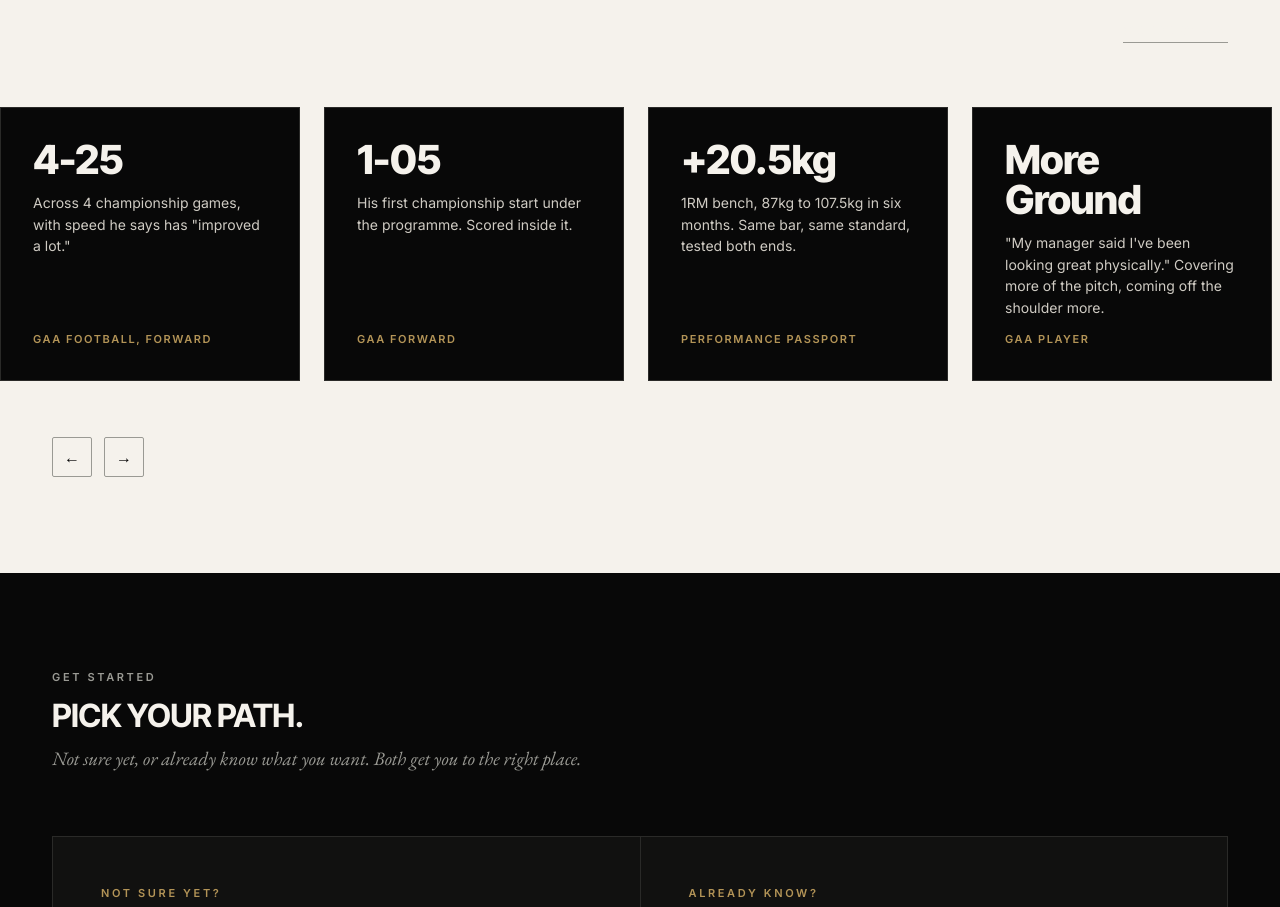
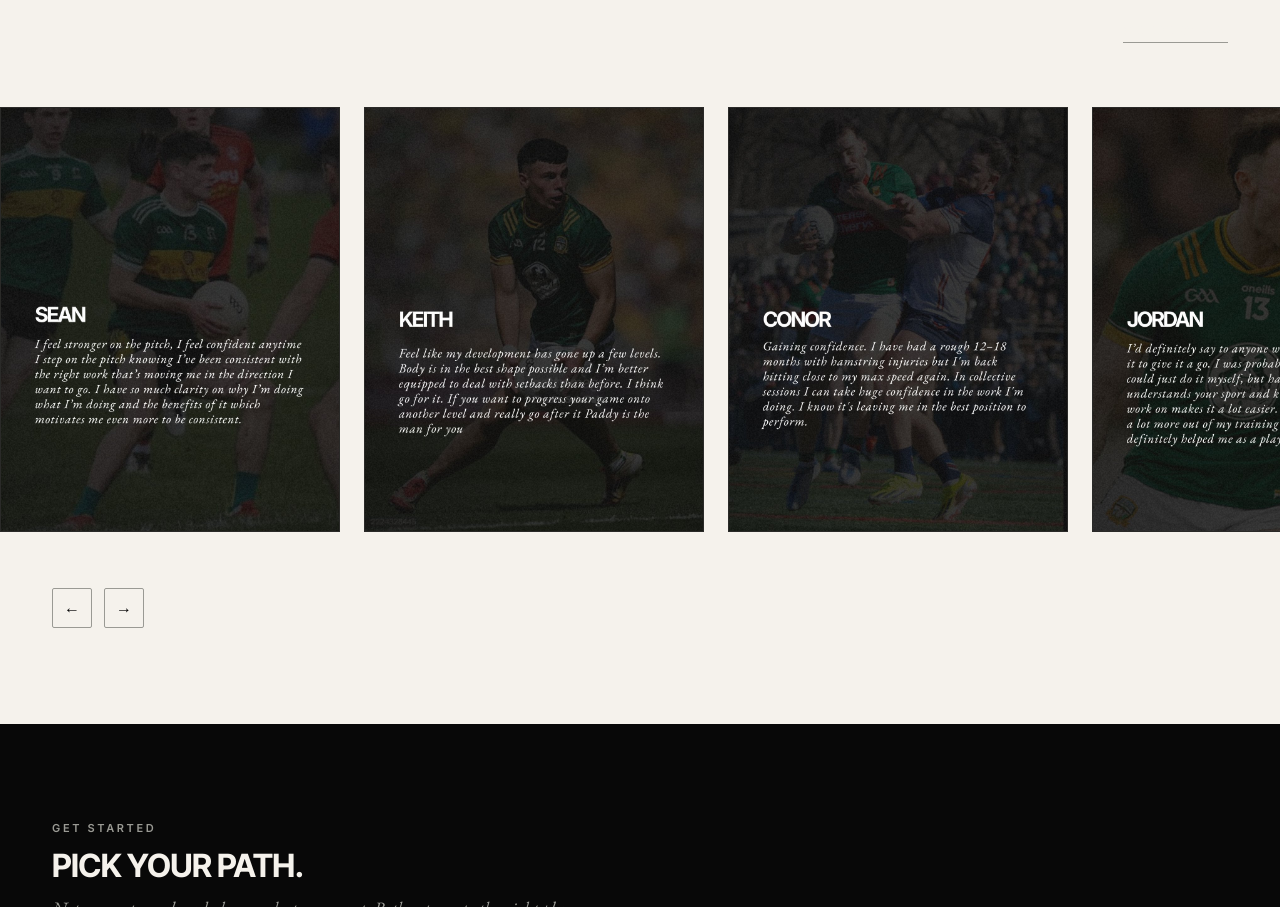
Before and after one commit to PaddyM27/meadeperformance, a website: page index.html in a window 1280 px wide. Shown: the part 5021-5928 px from the top of the page. Drawn offline with nearby package versions, Linux system fonts and the light colour scheme.

Commit message:
Use named athlete win cards as the homepage Proof slider
Replace the stat-card Proof slider with Paddy's own designed
testimonial graphics (Sean, Keith, Conor, Jordan).

Co-Authored-By: Claude Sonnet 5 <noreply@anthropic.com>

```diff
--- a/index.html
+++ b/index.html
@@ -214,10 +214,8 @@ section{position:relative;padding:var(--s9) 0}
 @media(max-width:640px){.wins-track-wrap{margin:0 -20px;padding:0 20px}}
 .wins-track{display:flex;gap:var(--s5);overflow-x:auto;scroll-snap-type:x proximity;padding-bottom:var(--s5);scrollbar-width:none}
 .wins-track::-webkit-scrollbar{display:none}
-.win-card{flex:0 0 auto;width:min(78vw,300px);scroll-snap-align:start;background:var(--black);color:var(--white);border:1px solid var(--rule);padding:var(--s6);display:flex;flex-direction:column;gap:var(--s3);min-height:220px}
-.win-card .win-stat{font-family:var(--f-head);font-weight:800;font-size:40px;letter-spacing:-0.02em;line-height:1}
-.win-card .win-line{font-size:14px;line-height:1.55;color:var(--body-ink);flex:1}
-.win-card .win-tag{font-size:11px;font-weight:600;letter-spacing:0.14em;text-transform:uppercase;color:var(--gold)}
+.win-card{flex:0 0 auto;width:min(80vw,340px);scroll-snap-align:start;background:var(--black);border:1px solid var(--rule);overflow:hidden}
+.win-card img{width:100%;aspect-ratio:4/5;object-fit:cover;display:block}
 .wins-nav{display:flex;gap:var(--s3);margin-top:var(--s6)}
 .wins-nav button{width:40px;height:40px;border:1.5px solid var(--warm-grey);border-radius:2px;display:flex;align-items:center;justify-content:center;transition:border-color 200ms ease,transform 200ms ease}
 .wins-nav button:hover{border-color:var(--white);transform:translateY(-2px)}
@@ -486,36 +484,10 @@ footer{background:var(--black);border-top:1px solid var(--rule);padding:var(--s8
   </div>
   <div class="wins-track-wrap reveal">
     <div class="wins-track" id="winsTrack">
-      <div class="win-card">
-        <p class="win-stat">4-25</p>
-        <p class="win-line">Across 4 championship games, with speed he says has "improved a lot."</p>
-        <p class="win-tag">GAA Football, Forward</p>
-      </div>
-      <div class="win-card">
-        <p class="win-stat">1-05</p>
-        <p class="win-line">His first championship start under the programme. Scored inside it.</p>
-        <p class="win-tag">GAA Forward</p>
-      </div>
-      <div class="win-card">
-        <p class="win-stat">+20.5kg</p>
-        <p class="win-line">1RM bench, 87kg to 107.5kg in six months. Same bar, same standard, tested both ends.</p>
-        <p class="win-tag">Performance Passport</p>
-      </div>
-      <div class="win-card">
-        <p class="win-stat">More Ground</p>
-        <p class="win-line">"My manager said I've been looking great physically." Covering more of the pitch, coming off the shoulder more.</p>
-        <p class="win-tag">GAA Player</p>
-      </div>
-      <div class="win-card">
-        <p class="win-stat">New PBs</p>
-        <p class="win-line">Personal bests he'd never hit before, in front of new management.</p>
-        <p class="win-tag">GAA Club Player</p>
-      </div>
-      <div class="win-card">
-        <p class="win-stat">3 Weeks In</p>
-        <p class="win-line">"Proper structure back into training right before championship, which is ideal."</p>
-        <p class="win-tag">GAA Club Player</p>
-      </div>
+      <div class="win-card"><img src="./assets/wins/sean.jpg" alt="Sean: I feel stronger on the pitch, I feel confident anytime I step on the pitch knowing I've been consistent with the right work." loading="lazy"></div>
+      <div class="win-card"><img src="./assets/wins/keith.jpg" alt="Keith: Feel like my development has gone up a few levels. Body is in the best shape possible." loading="lazy"></div>
+      <div class="win-card"><img src="./assets/wins/conor.jpg" alt="Conor: Gaining confidence. I'm back hitting close to my max speed again after a rough run of hamstring injuries." loading="lazy"></div>
+      <div class="win-card"><img src="./assets/wins/jordan.jpg" alt="Jordan: I feel like I'm getting a lot more out of my training now and it's definitely helped me as a player." loading="lazy"></div>
     </div>
   </div>
   <div class="container">
```
Also changed, not shown: assets/wins/conor.jpg (added), assets/wins/jordan.jpg (added), assets/wins/keith.jpg (added), assets/wins/sean.jpg (added).
